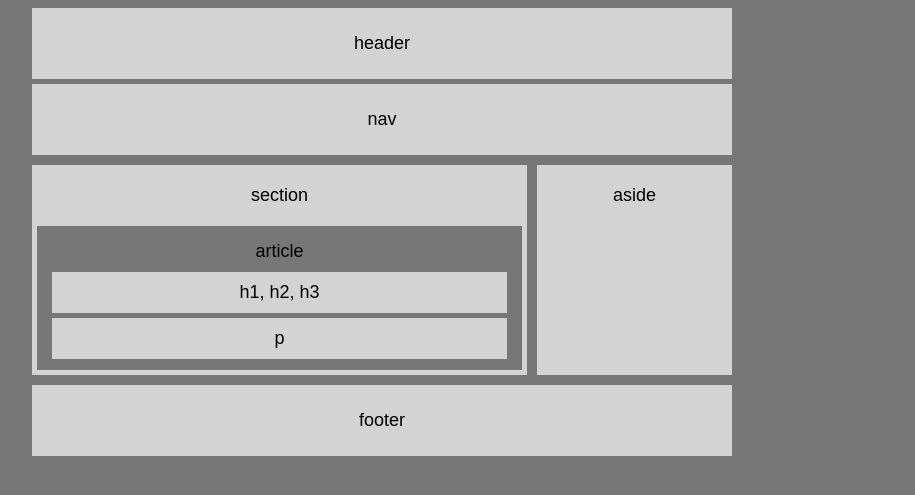
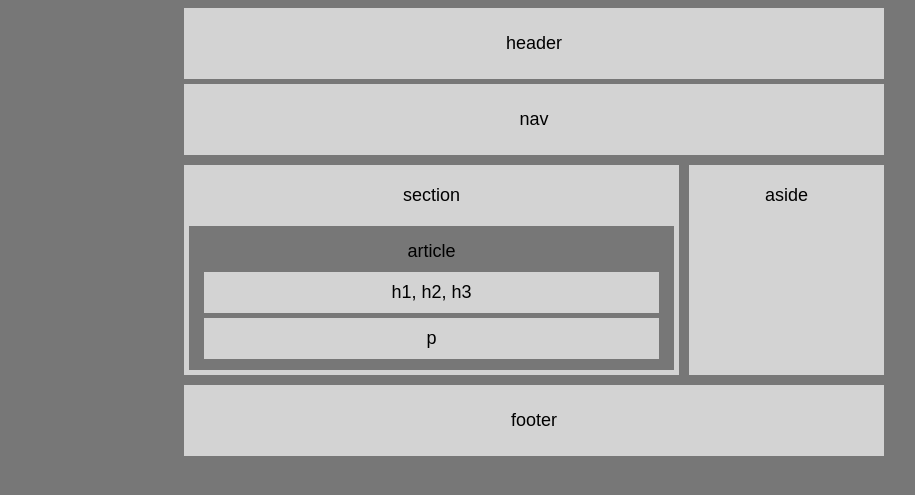
Before and after one commit to Nuansric/HW-Wireframe, a PHP site: page / in a window 1280 px wide. Shown: the top 495 px of the page, without its empty margins (76-991 px from the left). Run offline with PHP 8.4, Linux system fonts and the light colour scheme.

Commit message:
Complete

```diff
--- a/style.css
+++ b/style.css
@@ -2,9 +2,12 @@
 body{
 	width: 960px;
 	background-color: #777;
-	font-family: "Arial", "Helvetica Neue", Helvetica, sans- serif;
+	font-family: "Arial", "Helvetica Neue", Helvetica, sans-serif;
 	font-size: 18px;
 	text-align: center;
+	margin-right: auto;
+	margin-left: auto;
+	margin-right: auto;
 }
 
 /*Full width tabs characteristic*/
@@ -58,6 +61,7 @@ p{
 	padding-bottom: 10px;
 	margin: 10px 15px 5px 15px;
 }
+
 /*Heading Properties*/
 h1, h2, h3{
 	display: inline;
```
